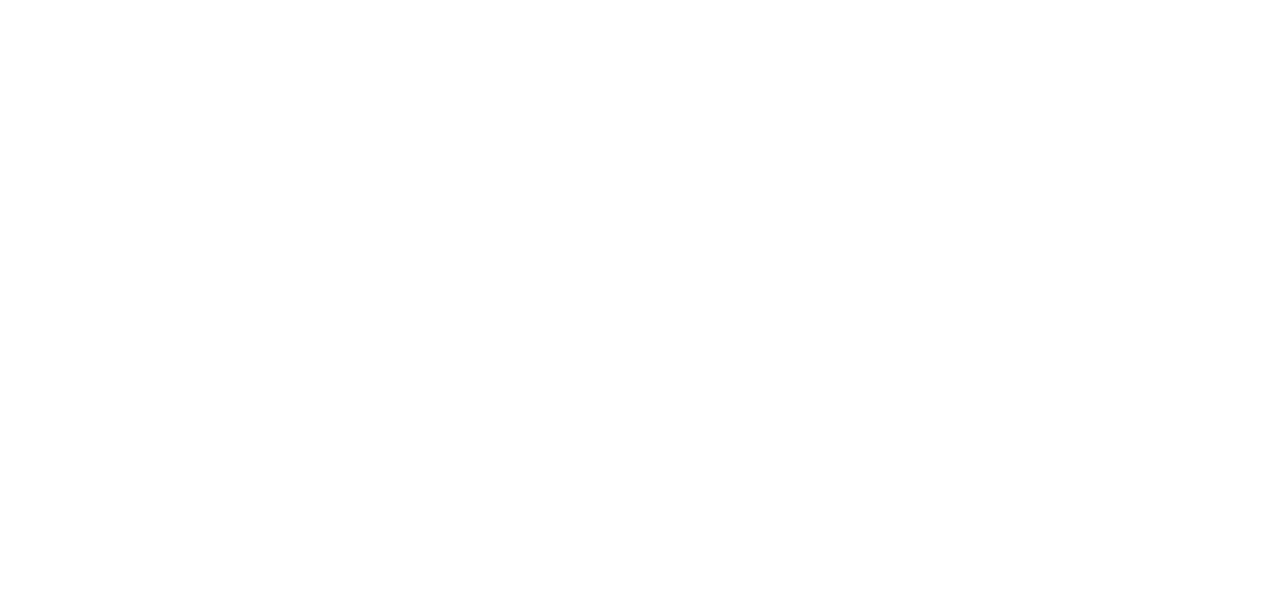
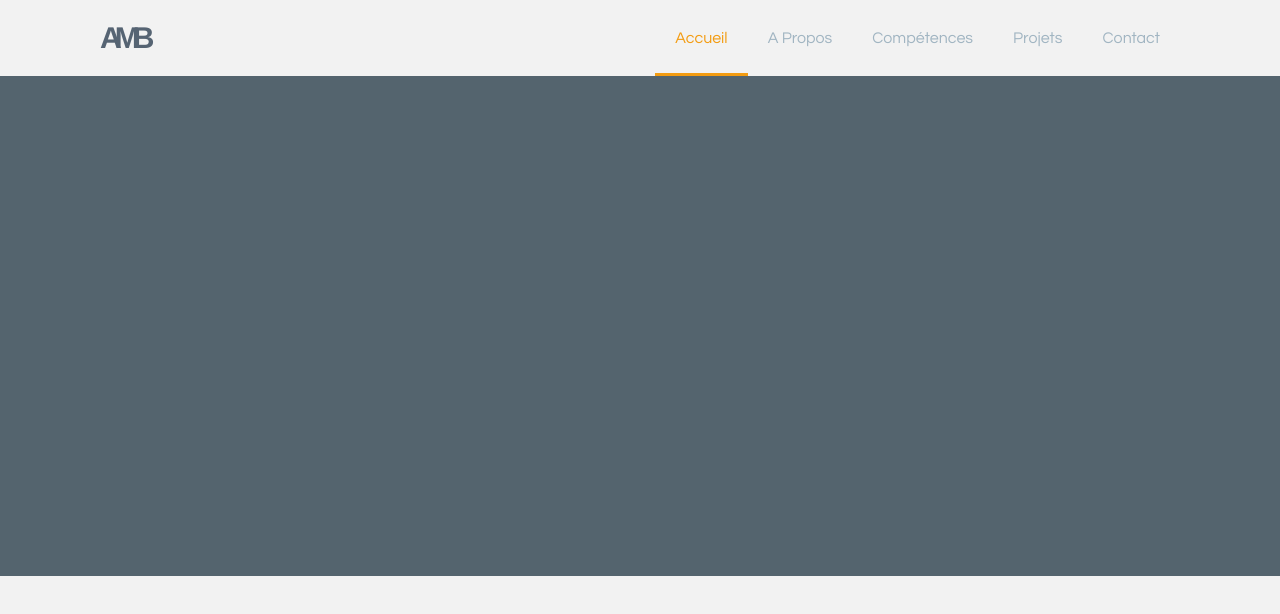
Before and after one commit to alexandre-mouton-brady/portfolio, a plain HTML site: page index.html in a window 1280 px wide. Drawn offline with Linux system fonts and the light colour scheme.

Commit message:
Header + Favicon

```diff
--- a/index.html
+++ b/index.html
@@ -23,9 +23,176 @@
 
     <link rel="author" href="humans.txt">
 
+    <link rel="apple-touch-icon" sizes="180x180" href="./favicon/apple-touch-icon.png">
+    <link rel="icon" type="image/png" href="./favicon/favicon-32x32.png" sizes="32x32">
+    <link rel="icon" type="image/png" href="./favicon/favicon-16x16.png" sizes="16x16">
+    <link rel="manifest" href="./favicon/manifest.json">
+    <link rel="mask-icon" href="./favicon/safari-pinned-tab.svg" color="#5bbad5">
+    <meta name="theme-color" content="#ffffff">
+
+    <style media="screen">
+      *,
+      *::after,
+      *::before {
+        box-sizing: border-box;
+      }
+
+      :root {
+        font-size: 16px;
+        font-family: 'Century Gothic', sans-serif;
+        color: #262630;
+      }
+
+      body {
+        margin: 0;
+        background-color: #F2F2F2;
+      }
+
+      a {
+        text-decoration: none;
+        color: inherit;
+        cursor: pointer;
+      }
+
+      .header {
+        display: flex;
+        flex-wrap: wrap;
+        align-items: center;
+        justify-content: space-between;
+        padding: 0 100px;
+      }
+
+      .logo {
+        font-family: Helvetica, Arial, sans-serif;
+        font-weight: bold;
+        font-size: 30px;
+        letter-spacing: -7px;
+        color: #566473;
+        transition: transform 300ms ease-in-out, color 300ms ease-in-out;
+        will-change: color;
+      }
+      .logo:hover {
+        color: #F39C12;
+      }
+
+      .nav {
+        display: flex;
+        position: relative;
+      }
+      .nav__position {
+        position: absolute;
+        content: '';
+        top: calc(100% - 3px);
+        left: 0;
+        background-color: #F39C12;
+        width: auto;
+        height: 3px;
+        transition: transform 300ms ease-in-out, width 300ms ease-in-out;
+        will-change: transform, width;
+      }
+
+      .nav__item {
+        padding: 30px 20px;
+        text-transform: capitalize;
+        color: #A1B5C2;
+        position: relative;
+        display: block;
+        transition: color 300ms ease-in-out;
+      }
+
+      .nav__item--active,
+      .nav__item--hover {
+        color: #F39C12;
+      }
+
+      .banner {
+        padding: 250px 0;
+        width: 100%;
+        background-color: #54646E;
+      }
+    </style>
+
     <!-- @TODO: Add social media special format -->
   </head>
   <body>
+    <header class="header">
+      <a href="/" class="logo">
+        <span class="logo__title">AMB</span>
+      </a>
 
+      <nav role="navigation" class="nav">
+        <a href="#0" class="nav__item nav__item--active">Accueil</a>
+        <a href="#0" class="nav__item">A propos</a>
+        <a href="#0" class="nav__item">Compétences</a>
+        <a href="#0" class="nav__item">Projets</a>
+        <a href="#0" class="nav__item">Contact</a>
+        <span class="nav__position"></span>
+      </nav>
+    </header>
+
+    <div class="banner">
+
+    </div>
+
+    <main>
+
+    </main>
+
+    <script   type="text/javascript">
+      window.onload = function() {
+
+        /*-----------------------------------------------------*/
+
+        var baseUrl = location.protocol + '//' + location.host + location.pathname;
+        var link = document.querySelector('.logo');
+
+        link.href = baseUrl;
+
+        link.onclick = function(e) {
+          e.preventDefault();
+        };
+
+        /*------------------------------------------------------*/
+
+        var navItems = document.querySelectorAll('.nav__item');
+        var navPosition = document.querySelector('.nav__position');
+        var navActive = document.querySelector('.nav__item--active');
+
+        navPosition.style.width = window.getComputedStyle(navActive, null).getPropertyValue('width');
+        navPosition.style.transform = 'translateX(' + navActive.offsetLeft + 'px)';
+
+        for(var i = 0; i < navItems.length; i++) {
+
+          navItems[i].onmouseover = function() {
+            var navItemWidth = window.getComputedStyle(this, null).getPropertyValue('width');
+
+            var leftWidth = this.offsetLeft;
+
+            prop = {
+              'width': navItemWidth,
+              'left': 'translateX(' + leftWidth + 'px)'
+            };
+
+            if(!this.classList.contains('nav__item--hover')) {
+              this.classList.add('nav__item--hover');
+              navPosition.style.width = prop.width;
+              navPosition.style.transform = prop.left;
+            }
+          };
+
+          navItems[i].onmouseout = function() {
+            if(this.classList.contains('nav__item--hover')) {
+              this.classList.remove('nav__item--hover');
+              navPosition.style.width = window.getComputedStyle(navActive, null).getPropertyValue('width');
+              navPosition.style.transform = 'translateX(' + navActive.offsetLeft + 'px)';
+            }
+          };
+        }
+
+        /*------------------------------------------------------*/
+
+      };
+
+    </script>
   </body>
 </html>
```
Also changed, not shown: favicon/browserconfig.xml (added, +9 -0 lines), favicon/android-chrome-192x192.png (added), favicon/android-chrome-256x256.png (added), favicon/apple-touch-icon.png (added), favicon/favicon-16x16.png (added), favicon/favicon-32x32.png (added), favicon/favicon.ico (added), favicon/manifest.json (added), favicon/mstile-150x150.png (added), favicon/safari-pinned-tab.svg (added).
